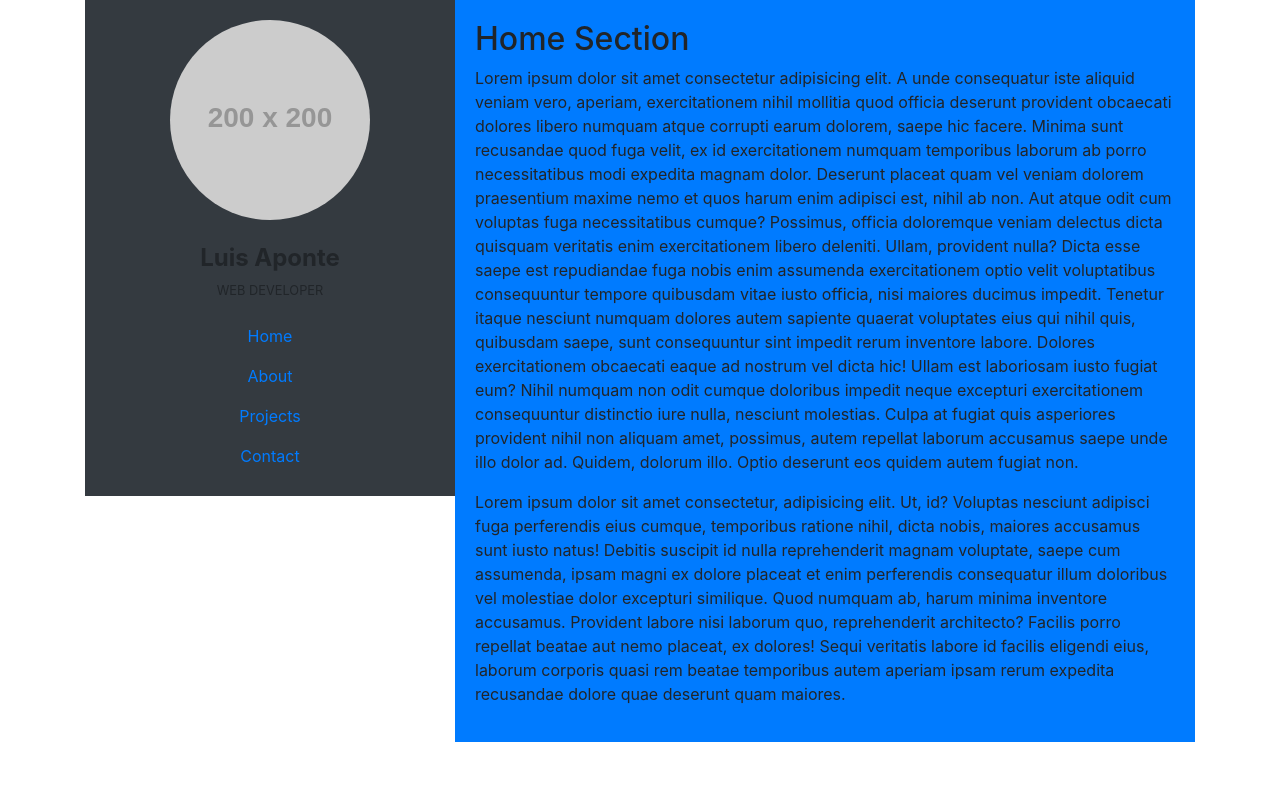
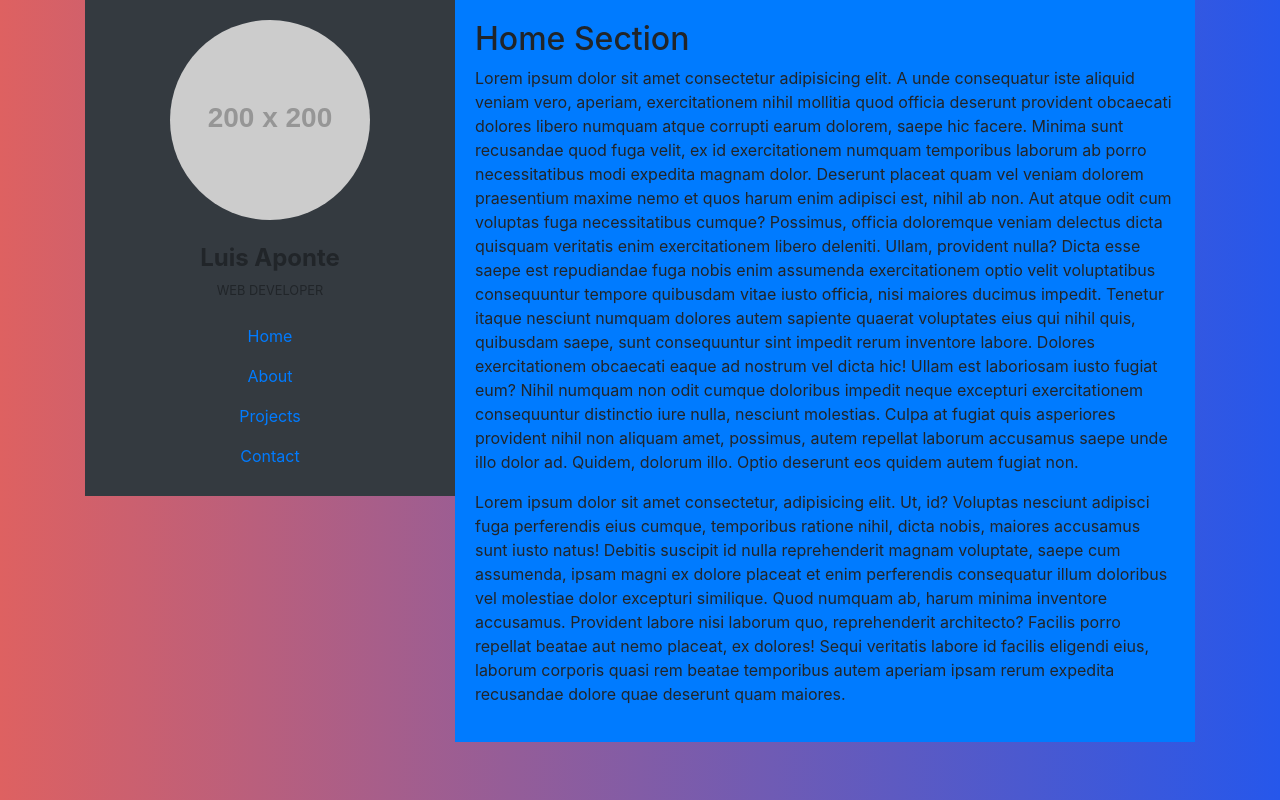
Before and after one commit to themandodev/luisveck.github.io, a React (Create React App) app: page / in a window 1280 px wide. Built offline with nearby package versions, Linux system fonts and the light colour scheme.

Commit message:
Estilos personalizados de fondo y ajustes centrados verticales de la ficha

```diff
--- a/src/App.css
+++ b/src/App.css
@@ -0,0 +1,28 @@
+.App {
+    height: 100vh;
+    background: #de6161;  /* fallback for old browsers */
+    background: -webkit-linear-gradient(to left, #2657eb, #de6161);  /* Chrome 10-25, Safari 5.1-6 */
+    background: linear-gradient(to left, #2657eb, #de6161); /* W3C, IE 10+/ Edge, Firefox 16+, Chrome 26+, Opera 12+, Safari 7+ */
+    height: 100vh;
+    display: -webkit-box;
+    display: -webkit-flex;
+    display: -ms-flexbox;
+    display: flex;
+    -webkit-box-align: center;
+    -webkit-align-items: center;
+    -ms-flex-align: center;
+    align-items: center;
+}
+
+
+.card-rounded-left {
+    padding-top: 2em;
+    padding-bottom: 2em;
+    border-radius: 1em 0 0 1em !important;
+}
+
+.card-rounded-right {
+    padding-top: 2em;
+    padding-bottom: 2em;
+    border-radius: 0 1em 1em 0 !important;
+}
```
